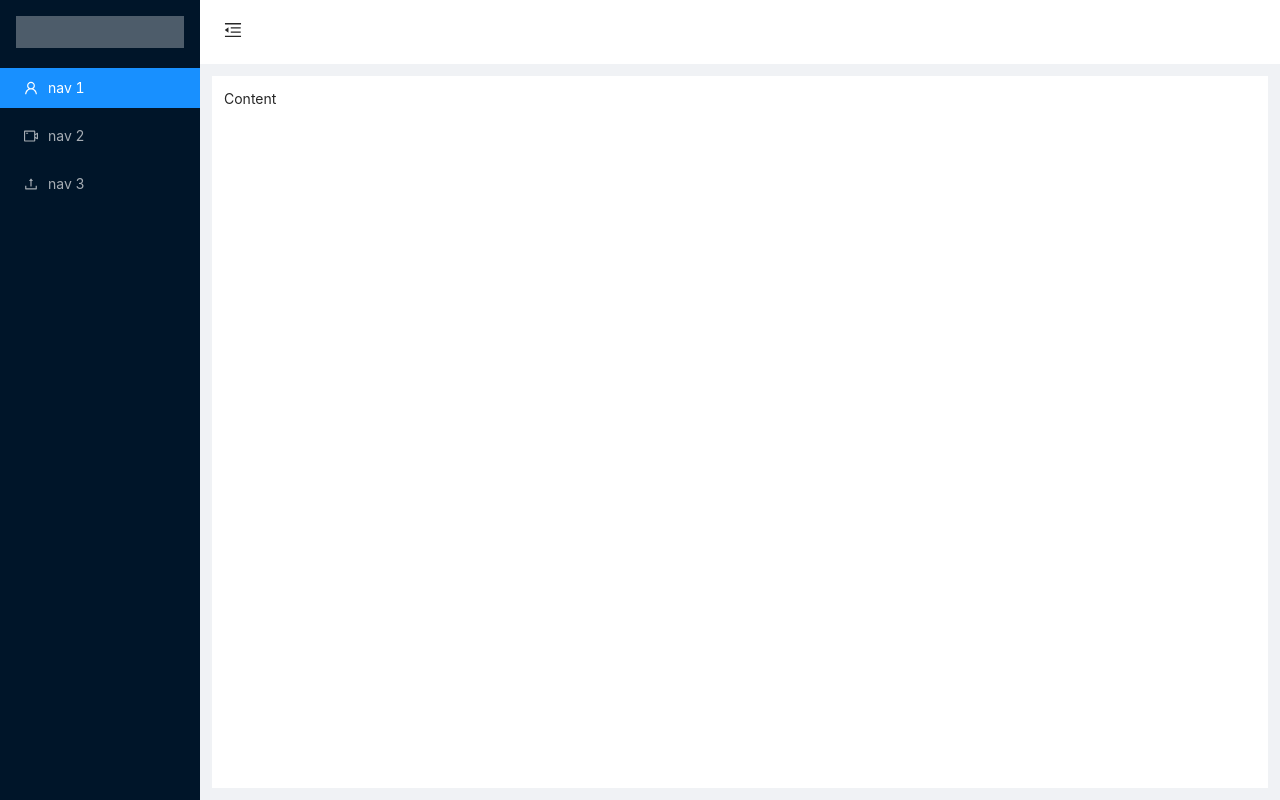
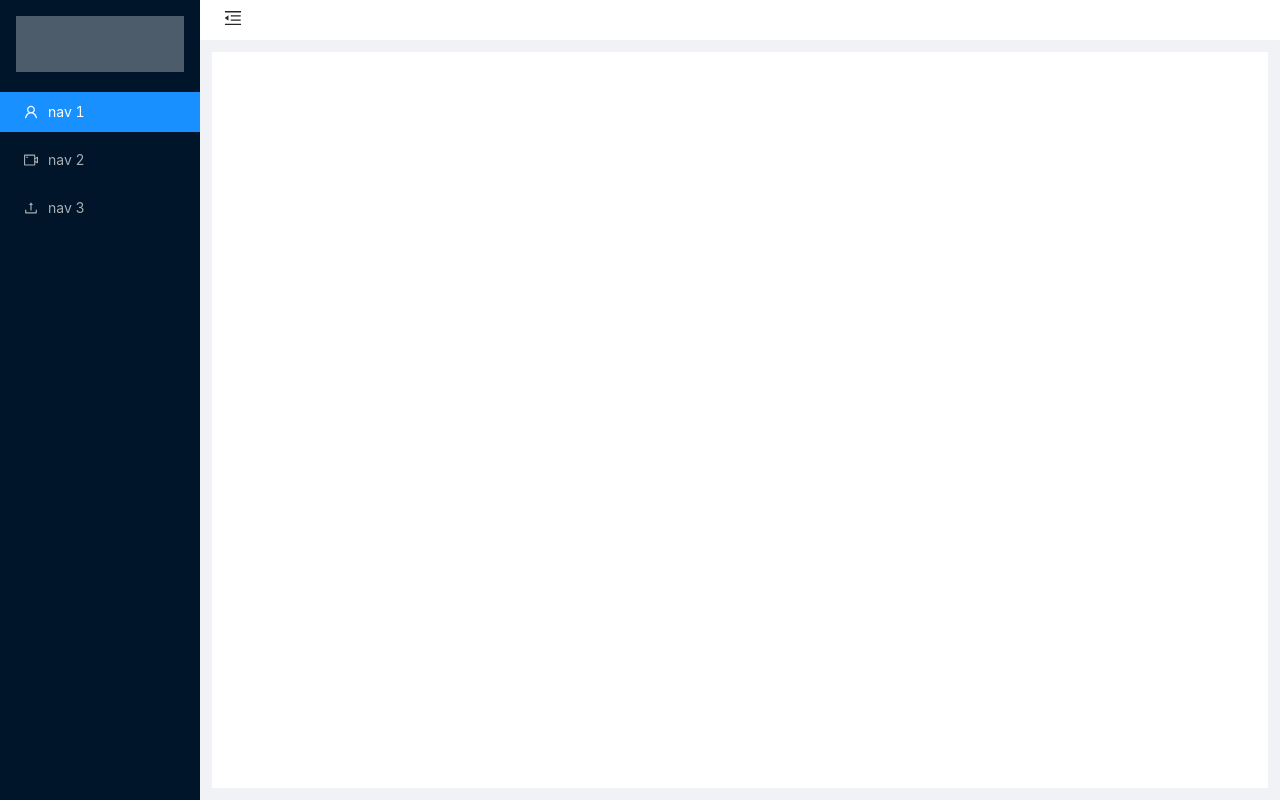
Before and after one commit to mixrs/mixrs-frontend, a React (Create React App) app: page / in a window 1280 px wide. Built offline with nearby package versions, Linux system fonts and the light colour scheme.

Commit message:
Added custom scrollbar, fixed overflow on scroll

```diff
--- a/src/components/navbar/Navbar.css
+++ b/src/components/navbar/Navbar.css
@@ -11,19 +11,54 @@
 }
 
 .Logo {
-  height: 32px;
+  height: 7vh !important;
   margin: 16px;
   background: rgba(255, 255, 255, 0.3);
 }
 
-.HeaderContainer .Header {
+.MainContainer {
   background: #fff;
   padding: 0;
+  height: 100vh;
+}
+
+.Header {
+  padding: 0 !important;
+  height: 5vh !important;
+  background: #fff !important;
+  margin: 0;
+  line-height: 5vh !important;
 }
 
 .ContentContainer {
     margin: 12px;
     padding: 12px;
     background-color: white;
-    min-height: 280px;
+    height: 80vh;
+    overflow: hidden;
+    word-wrap: break-word;
 }
+
+.ContentContainer:hover {
+  overflow-y: scroll;
+}
+
+.ContentContainer::-webkit-scrollbar {
+  width: 8px;
+  background-color: #F5F5F5;
+}
+
+.ContentContainer::-webkit-scrollbar-track {
+  box-shadow: inset 0 0 6px rgba(0,0,0,0.3);
+  -webkit-box-shadow: inset 0 0 6px rgba(0,0,0,0.3);
+	border-radius: 10px;
+	background-color: #F5F5F5;
+}
+
+.ContentContainer::-webkit-scrollbar-thumb
+{
+	border-radius: 10px;
+  box-shadow: inset 0 0 6px rgba(0,0,0,.3);
+	-webkit-box-shadow: inset 0 0 6px rgba(0,0,0,.3);
+	background-color: #555;
+}
--- a/src/components/navbar/Navbar.js
+++ b/src/components/navbar/Navbar.js
@@ -29,7 +29,7 @@ function Navbar() {
           </Menu.Item>
         </Menu>
       </Sider>
-      <Layout className="HeaderContainer">
+      <Layout className="MainContainer">
         <Header className="Header">
           {React.createElement(
             collapsed ? MenuUnfoldOutlined : MenuFoldOutlined,
@@ -42,7 +42,7 @@ function Navbar() {
         <Content
           className="ContentContainer"
         >
-          Content
+
         </Content>
       </Layout>
     </Layout>
```
